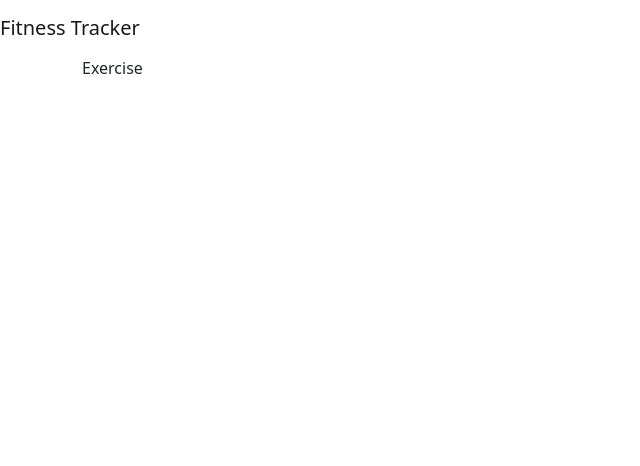
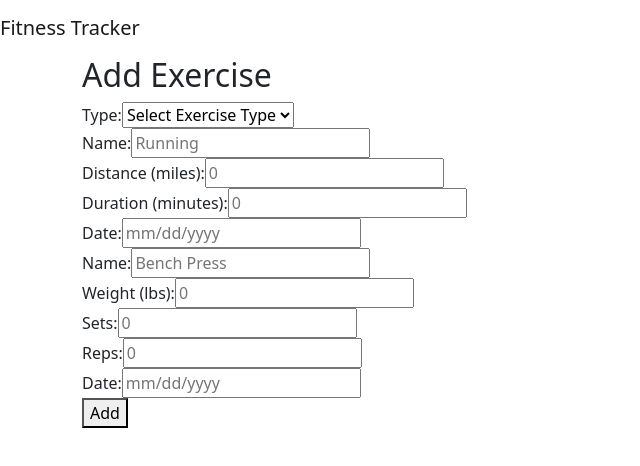
Before and after one commit to joce1ynn/fitness-tracker-MERN, a React (Create React App) app in the folder client/: page /exercise in a window 1280 px wide. Shown: the top 466 px of the page, without its empty margins (0-640 px from the left). Built offline with nearby package versions, Linux system fonts and the light colour scheme.

Commit message:
add exercise page

```diff
--- a/client/src/pages/Exercise.js
+++ b/client/src/pages/Exercise.js
@@ -2,6 +2,60 @@ import React from 'react'
 
 export default function Exercise() {
   return (
-    <div>Exercise</div>
+    <div>
+      <h2>Add Exercise</h2>
+      <form>
+        <div className='type'>
+          <label>Type:</label>
+          <select>
+            <option>Select Exercise Type</option>
+            <option>Cardio</option>
+            <option>Resistance</option>
+          </select></div>
+        <div className='cardio-form'>
+          <div className="cardio-name">
+            <label for="cardio-name">Name:</label>
+            <input type="text" name="cardio-name" id="cardio-name" placeholder="Running" />
+          </div>
+          <div className="distance">
+            <label for="distance">Distance (miles):</label>
+            <input type="number" name="distance" id="distance" placeholder="0" />
+          </div>
+          <div className="duration">
+            <label for="duration">Duration (minutes):</label>
+            <input type="number" name="duration" id="duration" placeholder="0" />
+          </div>
+          <div className="date">
+            <label for="date">Date:</label>
+            <input type="text" name="date" id="date" placeholder="mm/dd/yyyy" />
+          </div>
+        </div>
+        <div className='resistance-form'>
+          <div className="res-name">
+            <label for="name">Name:</label>
+            <input type="text" name="res-name" id="res-name" placeholder="Bench Press" />
+          </div>
+          <div className="weight">
+            <label for="weight">Weight (lbs):</label>
+            <input type="number" name="weight" id="weight" placeholder="0" />
+          </div>
+          <div className="sets">
+            <label for="sets">Sets:</label>
+            <input type="number" name="sets" id="sets" placeholder="0" />
+          </div>
+          <div className="reps">
+            <label for="reps">Reps:</label>
+            <input type="number" name="reps" id="reps" placeholder="0" />
+          </div>
+          <div className="date">
+            <label for="date">Date:</label>
+            <input type="text" name="date" id="date" placeholder="mm/dd/yyyy" />
+          </div>
+        </div>
+        <div className='exercise-btn'>
+          <button >Add</button>
+        </div>
+      </form>
+    </div>
   )
 }
```
